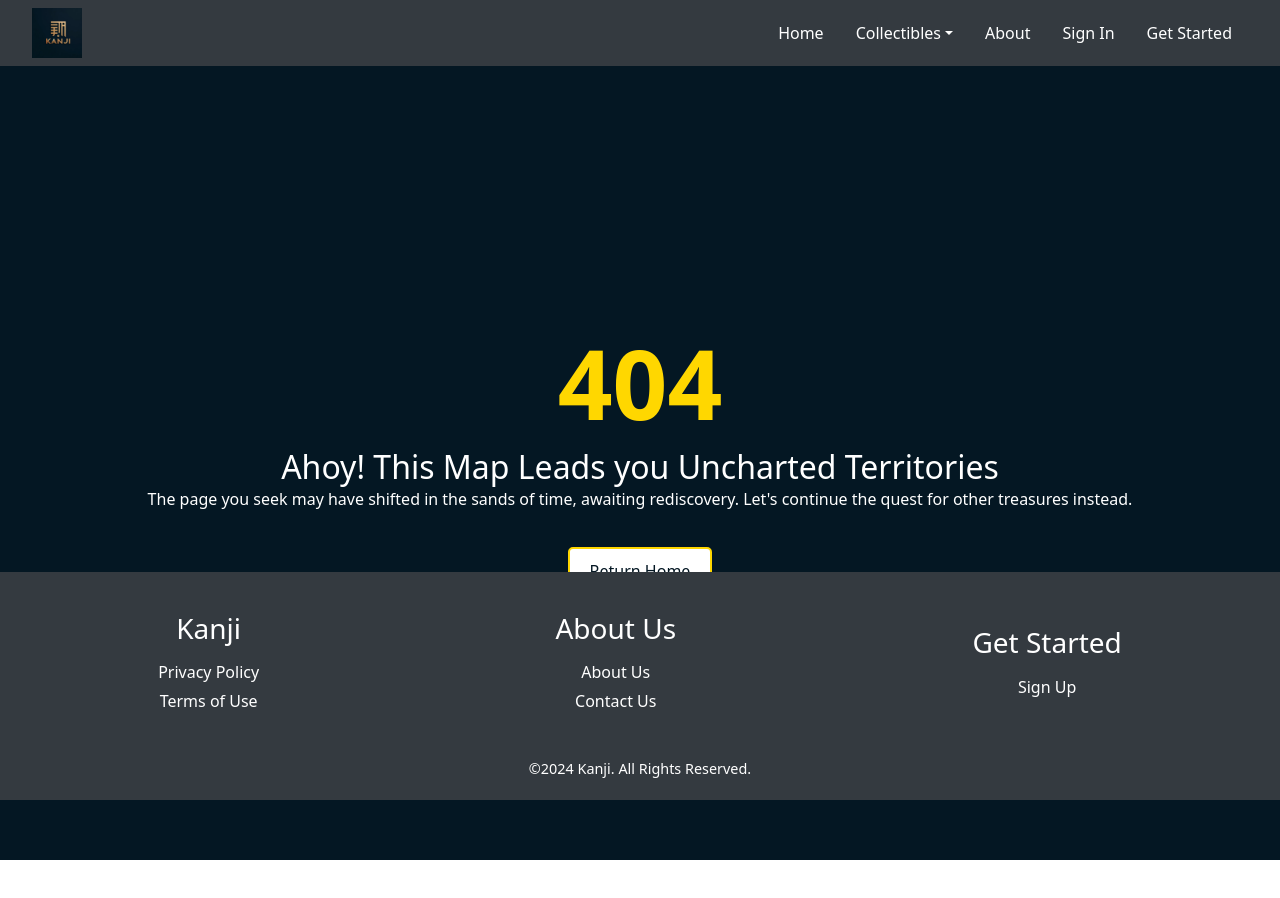
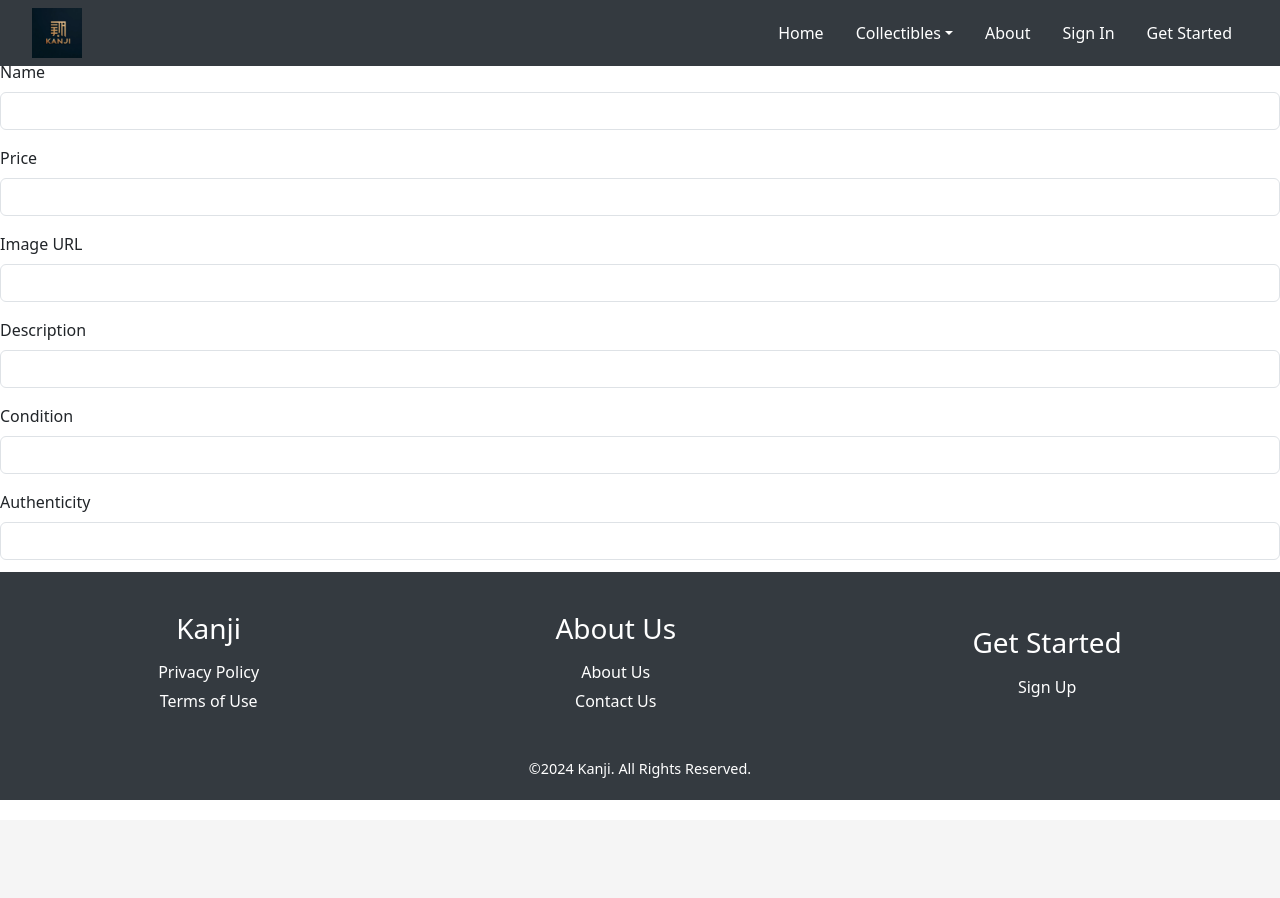
Before and after one commit to RarityKanji/kanji-frontend, a React (Create React App) app: page /itemedit/1 in a window 1280 px wide. Before the commit this address led to /not-found. Shown: the top 898 px of the page. Built offline with nearby package versions, Linux system fonts and the light colour scheme; no server answers.

Commit message:
updates itemedit and itemshow along with their test to have update functionality and delete functionality

```diff
--- a/src/pages/ItemEdit.js
+++ b/src/pages/ItemEdit.js
@@ -1,96 +1,105 @@
 import React, { useState, useEffect } from "react"
 import { useParams, useNavigate } from "react-router-dom"
+import { Form, FormGroup, Label, Input, Button } from "reactstrap"
 
-const ItemEdit = ({collectibles, editCollectible}) => {
+const ItemEdit = ({ collectibles, editCollectible }) => {
   const { id } = useParams()
+  let currentCollectible = collectibles?.find(
+    (collectible) => collectible.id === +id
+  )
+
+  const [editItem, setEditItem] = useState({
+    name: currentCollectible?.name,
+    description: currentCollectible?.description,
+    price: currentCollectible?.price,
+    image: currentCollectible?.image,
+    condition: currentCollectible?.condition,
+    authenticity: currentCollectible?.authenticity,
+    category: currentCollectible?.category,
+  })
   const navigate = useNavigate()
-  const [item, setItem] = useState({
-    name: "",
-    description: "",
-    price: "",
-    image: "",
-    condition: "",
-    authenticity: "",
-    category: "",
-  })
-  const [isLoading, setIsLoading] = useState(true)
-
-  useEffect(() => {
-    const fetchItemDetails = async () => {
-      try {
-        setIsLoading(true)
-        const response = await fetch(`/api/items/${id}`)
-        if (!response.ok) throw new Error("Failed to fetch item details.")
-        const data = await response.json()
-        setItem(data)
-      } catch (error) {
-        console.error("Error fetching item:", error)
-        navigate('/not-found')
-      } finally {
-        setIsLoading(false)
-      }
-    }
-
-    fetchItemDetails()
-  }, [id, navigate])
-
-  const handleInputChange = (e) => {
-    const { name, value } = e.target
-    setItem(prevItem => ({ ...prevItem, [name]: value }))
+  const handleSubmit = () => {
+    editCollectible(editItem, currentCollectible.id)
+    navigate("/collectibles/books")
   }
 
-  const handleSubmit = async (e) => {
-    e.preventDefault()
-    try {
-      const response = await fetch(`/api/items/${id}`, {
-        method: 'PUT',
-        headers: { 'Content-Type': 'application/json' },
-        body: JSON.stringify(item),
-      })
-      if (!response.ok) throw new Error('Failed to update item.')
-      navigate(`/items/${id}`)
-    } catch (error) {
-      console.error("Error updating item:", error)
-    }
-  }
-
-  const handleDelete = async () => {
-    try {
-      const response = await fetch(`/api/items/${id}`, {
-        method: 'DELETE',
-      })
-      if (!response.ok) throw new Error('Failed to delete item.')
-      navigate('/')
-    } catch (error) {
-      console.error("Error deleting item:", error)
-    }
-  }
-
-  if (isLoading) return <div>Loading...</div>
-
   return (
-    <form onSubmit={handleSubmit}>
-      <label htmlFor="name">Name:</label>
-      <input id="name" name="name" type="text" value={item.name} onChange={handleInputChange} required />
-
-      <label htmlFor="description">Description:</label>
-      <textarea id="description" name="description" value={item.description} onChange={handleInputChange} required />
-
-      <label htmlFor="price">Price:</label>
-      <input id="price" name="price" type="text" value={item.price} onChange={handleInputChange} required />
-
-      <label htmlFor="condition">Condition:</label>
-      <input id="condition" name="condition" type="text" value={item.condition} onChange={handleInputChange} />
-
-      <label htmlFor="authenticity">Authenticity:</label>
-      <input id="authenticity" name="authenticity" type="text" value={item.authenticity} onChange={handleInputChange} />
-
-      <label htmlFor="category">Category:</label>
-      <input id="category" name="category" type="text" value={item.category} onChange={handleInputChange} />
-
-      <button type="submit">Update Item</button>
-      <button type="button" onClick={handleDelete}>Delete Item</button>
-    </form>
+    <Form>
+      <FormGroup>
+        <Label for="name">Name</Label>
+        <Input
+          type="text"
+          name="name"
+          value={editItem.name}
+          onChange={(e) => setEditItem({ ...editItem, name: e.target.value })}
+        />
+      </FormGroup>
+      <FormGroup>
+        <Label for="price">Price</Label>
+        <Input
+          type="text"
+          name="price"
+          value={editItem.price}
+          onChange={(e) => setEditItem({ ...editItem, price: e.target.value })}
+        />
+      </FormGroup>
+      <FormGroup>
+        <Label htmlFor="url">Image URL</Label>
+        <Input
+          type="tect"
+          name="image"
+          value={editItem.image}
+          onChange={(e) => setEditItem({ ...editItem, image: e.target.value })}
+        />
+      </FormGroup>
+      <FormGroup>
+        <Label for="description">Description</Label>
+        <Input
+          type="text"
+          name="description"
+          value={editItem.description}
+          onChange={(e) =>
+            setEditItem({ ...editItem, description: e.target.value })
+          }
+        />
+      </FormGroup>
+      <FormGroup>
+        <Label for="condition">Condition</Label>
+        <Input
+          type="text"
+          name="condition"
+          value={editItem.condition}
+          onChange={(e) =>
+            setEditItem({ ...editItem, condition: e.target.value })
+          }
+        />
+      </FormGroup>
+      <FormGroup>
+        <Label for="authenticity">Authenticity</Label>
+        <Input
+          type="text"
+          name="authenticity"
+          value={editItem.authenticity}
+          onChange={(e) =>
+            setEditItem({ ...editItem, authenticity: e.target.value })
+          }
+        />
+      </FormGroup>
+      <FormGroup>
+        <Label for="category">Category</Label>
+        <Input
+          type="text"
+          name="category"
+          value={editItem.category}
+          onChange={(e) =>
+            setEditItem({ ...editItem, category: e.target.value })
+          }
+        />
+      </FormGroup>
+      <Button onClick={handleSubmit} name="submit">
+        Submit Your edit collectible
+      </Button>
+    </Form>
   )
 }
 
--- a/src/pages/ItemShow.js
+++ b/src/pages/ItemShow.js
@@ -1,5 +1,5 @@
 import React, { useState } from "react"
-import { useParams, useNavigate, Link } from "react-router-dom"
+import { useParams, useNavigate, Link, NavLink } from "react-router-dom"
 import { FaShoppingCart, FaCheck, FaEnvelope } from "react-icons/fa"
 
 
@@ -34,7 +34,7 @@ const ItemShow = ({ collectibles, deleteCollectible }) => {
           <img src={mainImage} alt={collectible?.name} className="main-image" />
           <div className="thumbnail-images">
 
-              <img src={collectible.image} alt={collectible.name} onClick={() => setMainImage(collectible.image)} />
+              <img src={collectible?.image} alt={collectible?.name} onClick={() => setMainImage(collectible?.image)} />
           </div>
         </div>
         <div className="item-info">
@@ -57,7 +57,11 @@ const ItemShow = ({ collectibles, deleteCollectible }) => {
           </div>
           <button className="add-to-bag"><FaShoppingCart /> Add to bag</button>
           <button className="checkout">Checkout</button>
-          {/* <button onClick={handleDelete} className="delete-item">Edit Item</button> */}
+          <button>
+          <NavLink to={`/itemedit/${collectible?.id}`} className="nav-link">
+            Edit Your Collectible
+          </NavLink>
+          </button>
           <button onClick={handleDelete} className="delete-item">Delete Item</button>
         </div>
       </div>
```
Also changed, not shown: 2 other files (tests, documents, lock files or other folders).
